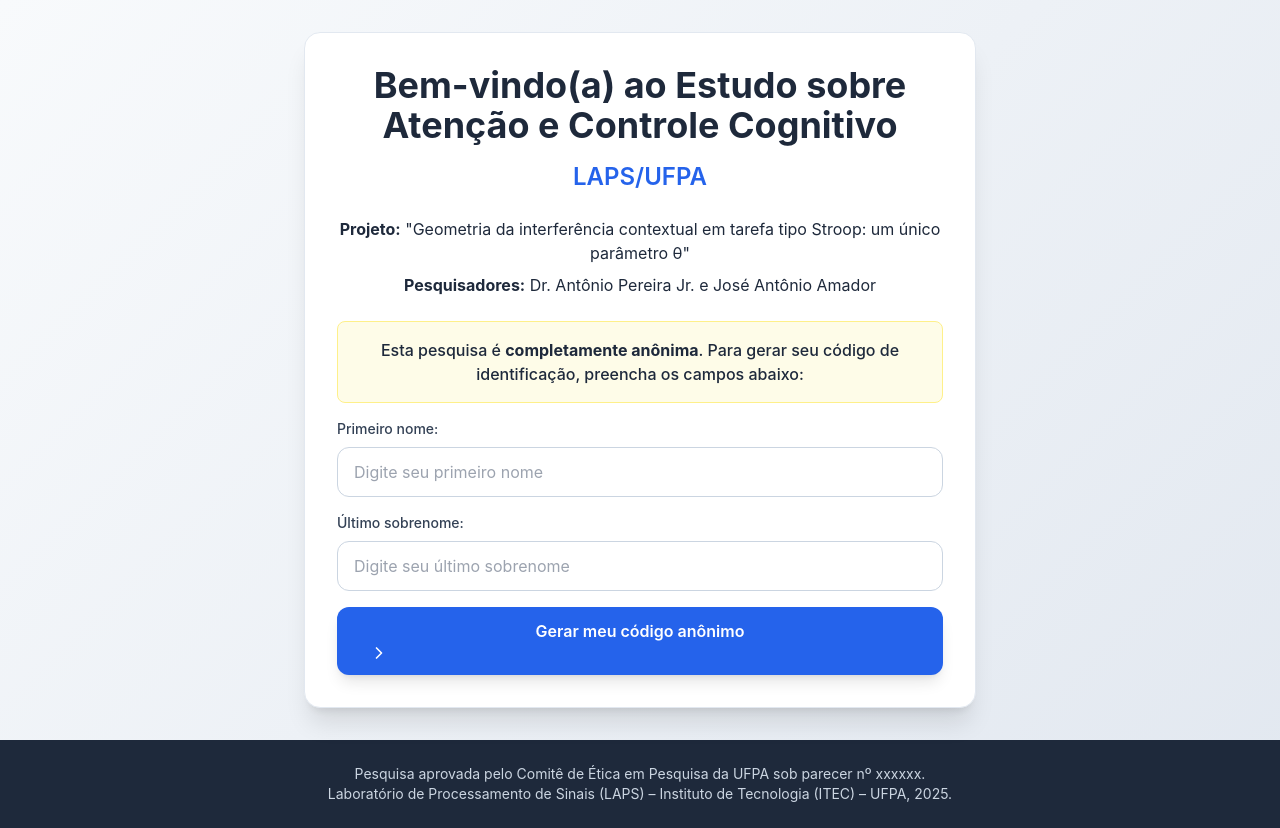
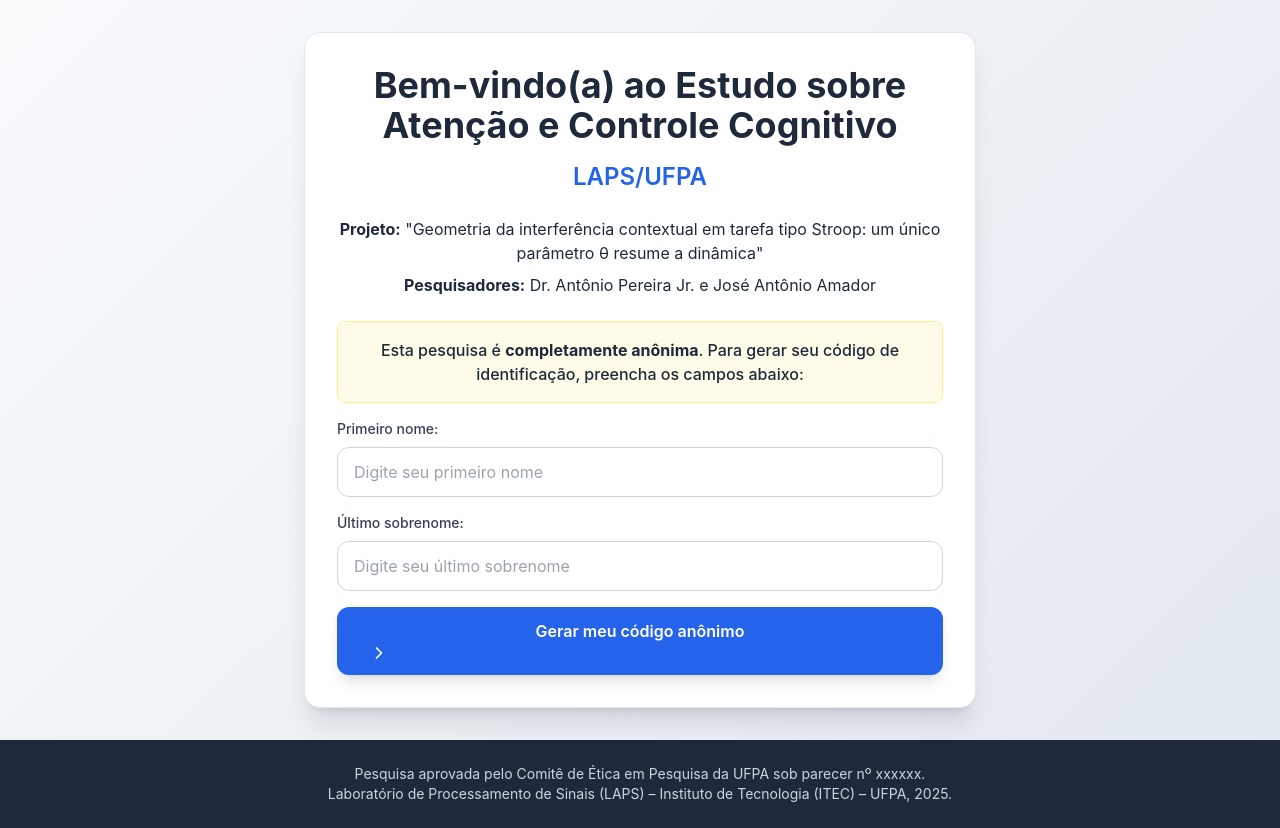
Before and after one commit to josesouza96/stroop-experiment, a React (Vite) app: page / in a window 1280 px wide. Built offline with nearby package versions, Linux system fonts and the light colour scheme.

Commit message:
Update App.tsx

```diff
--- a/src/App.tsx
+++ b/src/App.tsx
@@ -239,7 +239,7 @@ const App: React.FC = () => {
             </h2>
 
             <div className="mb-6 space-y-2 text-center">
-              <p><strong>Projeto:</strong> "Geometria da interferência contextual em tarefa tipo Stroop: um único parâmetro θ"</p>
+              <p><strong>Projeto:</strong> "Geometria da interferência contextual em tarefa tipo Stroop: um único parâmetro θ resume a dinâmica"</p>
               <p><strong>Pesquisadores:</strong> Dr. Antônio Pereira Jr. e José Antônio Amador</p>
             </div>
 
```
